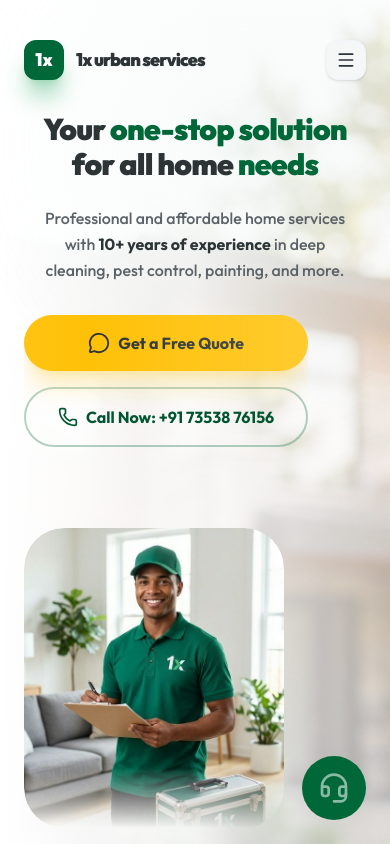
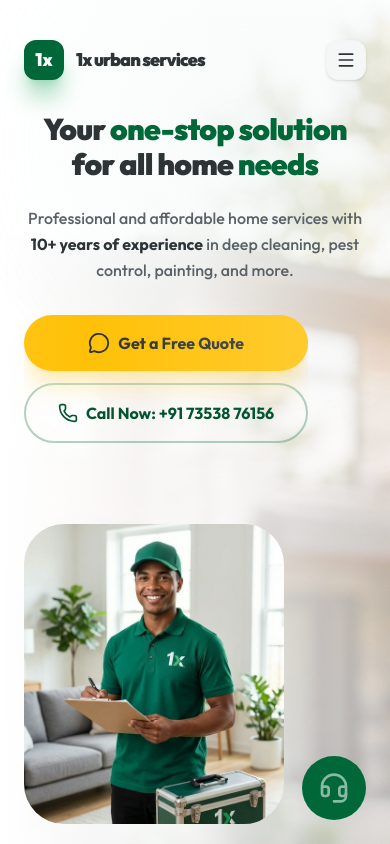
Before and after one commit to CODTECHIT/1x-urban-services, a Next.js app: page / in a window 390 px wide. Shown: the top 844 px of the page. Built offline with nearby package versions, Linux system fonts and the light colour scheme.

Commit message:
Restore centered alignment for mobile view

```diff
--- a/src/app/page.tsx
+++ b/src/app/page.tsx
@@ -58,15 +58,15 @@ const Hero = () => (
           </Reveal>
 
           <Reveal direction="up" delay={0.4}>
-            <p className="text-base sm:text-lg text-slate-600 font-medium leading-relaxed max-w-lg mx-auto lg:mx-0 px-4 sm:px-0">
+            <p className="text-base sm:text-lg text-slate-600 font-medium leading-relaxed max-w-lg mx-auto lg:mx-0">
               Professional and affordable home services with <span className="font-bold text-slate-700">10+ years of experience</span> in deep cleaning, pest control, painting, and more.
             </p>
           </Reveal>
 
           <Reveal direction="up" delay={0.6}>
-            <div className="flex flex-col sm:flex-row justify-center lg:justify-start gap-4 pt-2 lg:pt-3">
-              <WhatsAppBtn text="Get a Free Quote" className="!bg-amber-500 !text-slate-800 hover:!bg-amber-600 !shadow-amber-200/50" />
-              <CallBtn />
+            <div className="flex flex-col sm:flex-row justify-center lg:justify-start gap-3 lg:gap-4 pt-2 lg:pt-3">
+              <WhatsAppBtn text="Get a Free Quote" className="!w-full sm:!w-auto !bg-amber-500 !text-slate-800 hover:!bg-amber-600 !shadow-amber-200/50" />
+              <CallBtn className="!w-full sm:!w-auto" />
             </div>
           </Reveal>
         </div>
@@ -80,13 +80,12 @@ const Hero = () => (
               <div className="relative w-[260px] h-[300px] lg:w-[400px] lg:h-[440px] z-10 lg:mr-12">
                 <div
                   className="absolute inset-0 rounded-[2.5rem] overflow-hidden"
-                  style={{ maskImage: 'linear-gradient(to bottom, black 80%, transparent 100%)', WebkitMaskImage: 'linear-gradient(to bottom, black 80%, transparent 100%)' }}
                 >
                   <Image
                     src="/hero-image.jpg"
                     alt="Service Professional"
                     fill
-                    className="object-cover"
+                    className="object-cover lg:object-top"
                     priority
                     sizes="(max-width: 768px) 100vw, 50vw"
                   />
```
